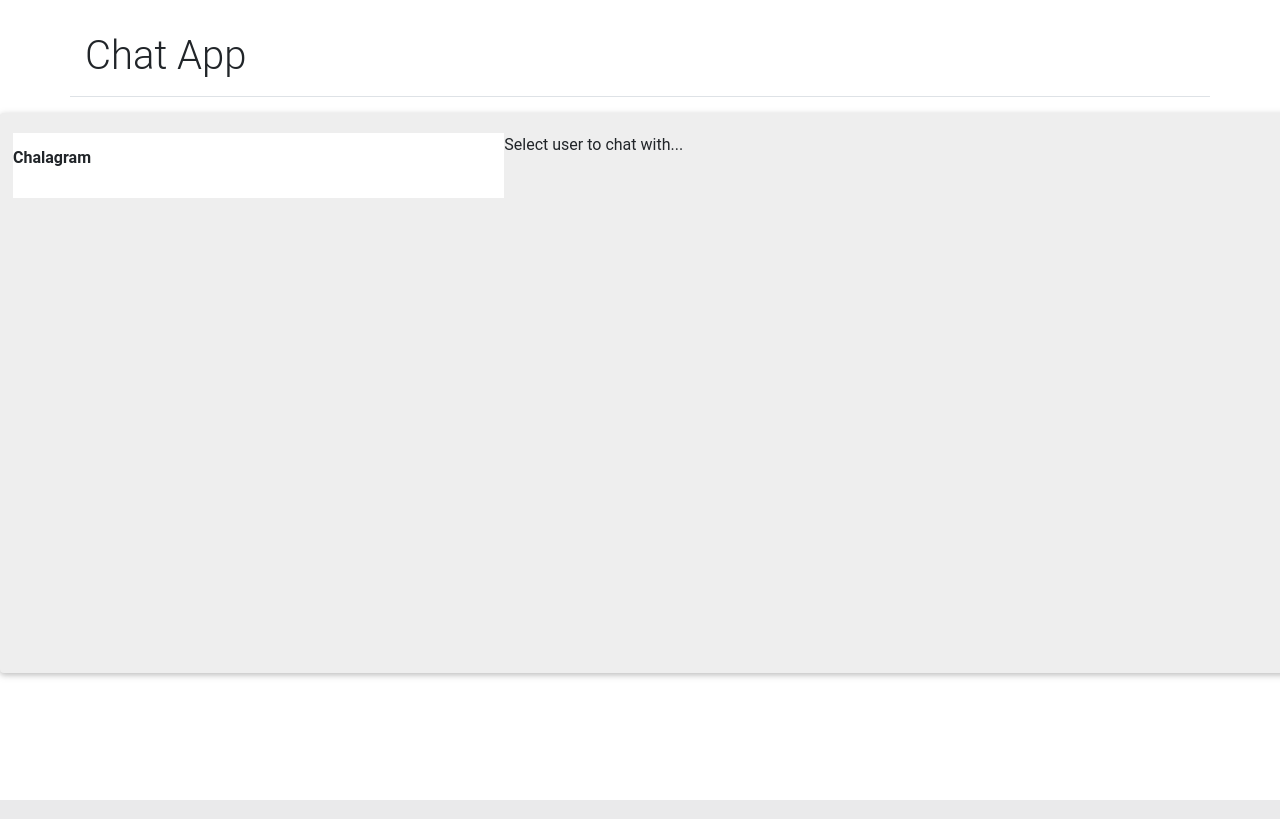
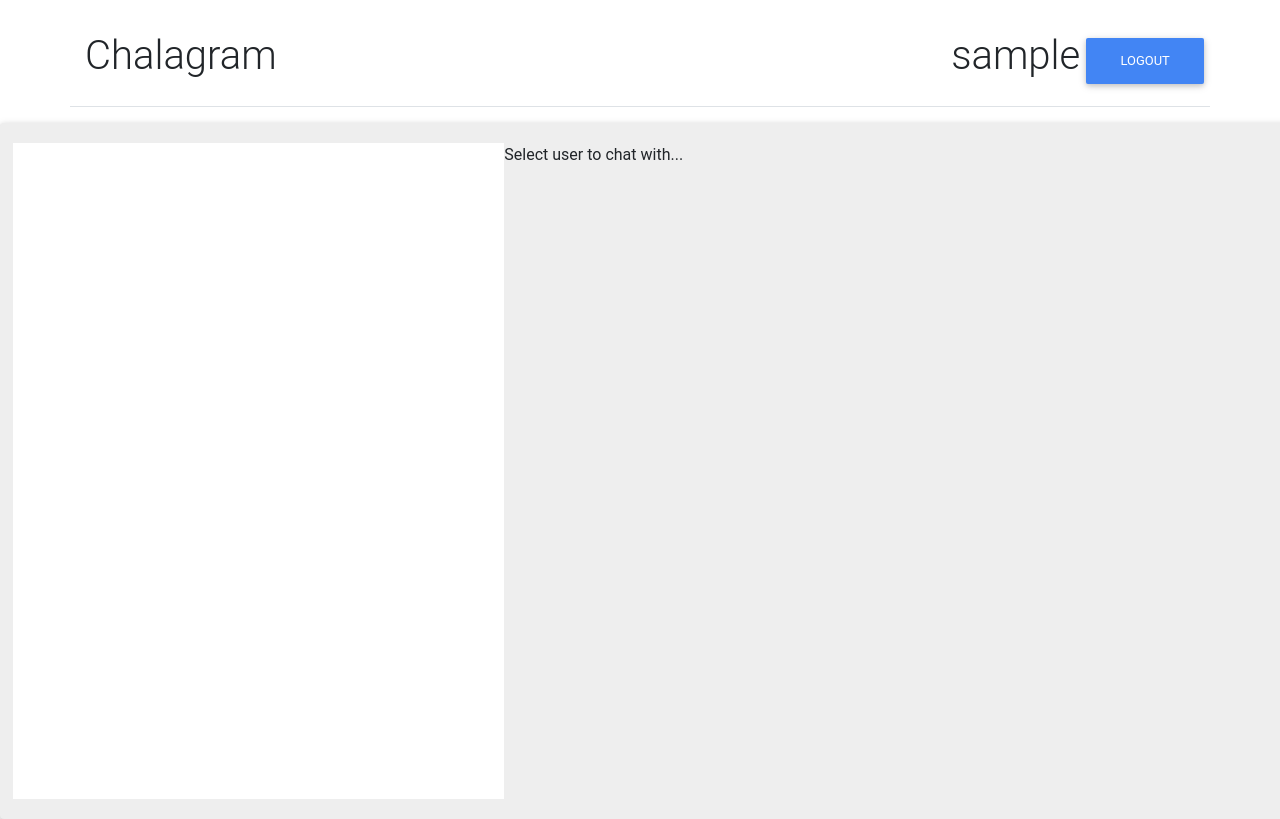
Before and after one commit to dadakhon09/final_chat, a Django app: page /chat/ in a window 1280 px wide; the page is wider, and only the part inside the window is pictured. Run offline with Django 3.2, Linux system fonts and the light colour scheme; the visitor is signed in with stand-in values (Sample User, id 1); data comes from the database, SQL or seed files in the repository; some libraries are stand-ins or nearby versions.

Commit message:
adsasdasdas

```diff
--- a/chat/consumers.py
+++ b/chat/consumers.py
@@ -33,8 +33,10 @@ class ChatConsumer(AsyncWebsocketConsumer):
 
         if room_name == f'to_{receiver.id}':
             room = Room.objects.get(room_name=room_name)
-        elif room_name ==f'to_{sender.id}':
+        elif room_name == f'to_{sender.id}':
             room = Room.objects.get(room_name=f'to_{sender.id}')
+        else:
+            room = ''
 
         Message.objects.create(sender=sender, receiver=receiver, text=message, room=room)
 
--- a/chat/models.py
+++ b/chat/models.py
@@ -38,8 +38,6 @@ class Message(models.Model):
     room = models.ForeignKey(Room, on_delete=models.CASCADE, null=True, blank=True)
     sender = models.ForeignKey(User, related_name='sender', on_delete=models.CASCADE)
     receiver = models.ForeignKey(User, related_name='receiver', on_delete=models.CASCADE)
-
-
     read = models.BooleanField(default=False)
     created = models.DateTimeField(auto_now_add=True)
 
--- a/chat/views.py
+++ b/chat/views.py
@@ -36,6 +36,9 @@ class RoomView(LoginRequiredMixin, View):
         elif receiver == request.user:
             return HttpResponse("You can't chat to yourself")
 
+        else:
+            return HttpResponse('wtf')
+
         messages = Message.objects.filter(room=room)  # .order_by('-created')[:5][::-1]
 
         return render(request, 'room.html', {
@@ -52,9 +55,15 @@ class UserRegister(View):
         username = self.request.POST.get('username')
         password = self.request.POST.get('password')
         User.objects.create_user(username=username, password=password)
+        u = authenticate(username=username, password=password)
+        if u:
+            login(request, u)
+        else:
+            return render(request, 'login.html', {})
         return redirect('index')
 
-    def get(self, request):
+    @staticmethod
+    def get(request):
         return render(request, 'register.html', {})
 
 
@@ -69,5 +78,6 @@ class UserLogin(View):
             return render(request, 'login.html', {})
         return redirect('index')
 
-    def get(self, request):
+    @staticmethod
+    def get(request):
         return render(request, 'login.html', {})
--- a/templates/index.html
+++ b/templates/index.html
@@ -14,15 +14,17 @@
     <div class='container'>
         <div class='row border-bottom my-3 py-3'>
             <div class='col'>
-                <h1 class='p-0 m-0'>Chat App</h1>
+                <h1 class='p-0 m-0'>Chalagram</h1>
             </div>
+            <h1>{{ request.user.username }}</h1>
+            <a href="{% url 'logout' %}"><button class="btn btn-primary">Logout</button></a>
         </div>
     </div>
     <div style="width: 1500px; margin:auto" class="card grey lighten-3 chat-room chat-inner">
         <div class="card-body ">
-            <div class="row px-lg-2 px-2 ">
+            <div class="row px-lg-2 px-2 " style="min-height: 82vh">
                 <div class="col-md-6 col-xl-4 px-0" style="background: #fff; padding: 15px;">
-                    <h6 class="font-weight-bold mb-3 text-center text-lg-left">Chalagram</h6>
+{#                    <h6 class="font-weight-bold mb-3 text-center text-lg-left" style="padding: 0 15px"></h6>#}
                     <div class="white">
                         <ul class="list-unstyled friend-list">
                             {% for user in users %}
@@ -49,7 +51,7 @@
     </div>
     <style>
     .chat-inner {
-        min-height: 70vh;
+        min-height: 86vh;
     }
     </style>
 </body>
--- a/templates/login.html
+++ b/templates/login.html
@@ -18,5 +18,9 @@
         </label>
         <input id="submit" type="submit">
     </form>
+    <h3>Wanna register?</h3><a href="{% url 'register' %}">click here</a>
 </body>
+<script>
+    document.getElementById('username').focus()
+</script>
 </html>
--- a/templates/register.html
+++ b/templates/register.html
@@ -20,4 +20,7 @@
     </form>
     <p>Already have an account <a href="{% url 'login' %}">login here</a></p>
 </body>
+<script>
+    document.getElementById('username').focus()
+</script>
 </html>
--- a/templates/room.html
+++ b/templates/room.html
@@ -19,13 +19,15 @@
             <div class='col'>
                 <h1 class='p-0 m-0'>Chalagram</h1>
             </div>
+            <h1>{{ request.user.username }}</h1>
+            <a href="{% url 'logout' %}"><button class="btn btn-primary">Logout</button></a>
         </div>
     </div>
     <div style="width: 1500px; margin:auto" class="card grey lighten-3 ">
         <div class="card-body">
             <div class="row px-lg-2 px-2">
                 <div class="col-md-6 col-xl-4 px-0" style="background: #fff; padding: 15px;">
-                    <h6 class="font-weight-bold mb-3 text-center text-lg-left" style="padding: 0 15px">{{request.user.username}}</h6>
+{#                    <h6 class="font-weight-bold mb-3 text-center text-lg-left" style="padding: 0 15px"></h6>#}
                     <div class="white">
                         <ul class="list-unstyled friend-list">
                             {% for user in users %}
@@ -155,7 +157,7 @@ chatSocket.onmessage = function(e) {
     let data = JSON.parse(e.data);
     let message = data['message'];
     let sender = data['sender'];
-    var element = `<li class="d-flex justify-content-end mb-4 pb-3" id="chat-log">
+    let element = `<li class="d-flex justify-content-end mb-4 pb-3" id="chat-log">
 
                                 <div class="chat-body white p-3 ml-2 z-depth-1 mr-30">
                                     <div class="header">
```
